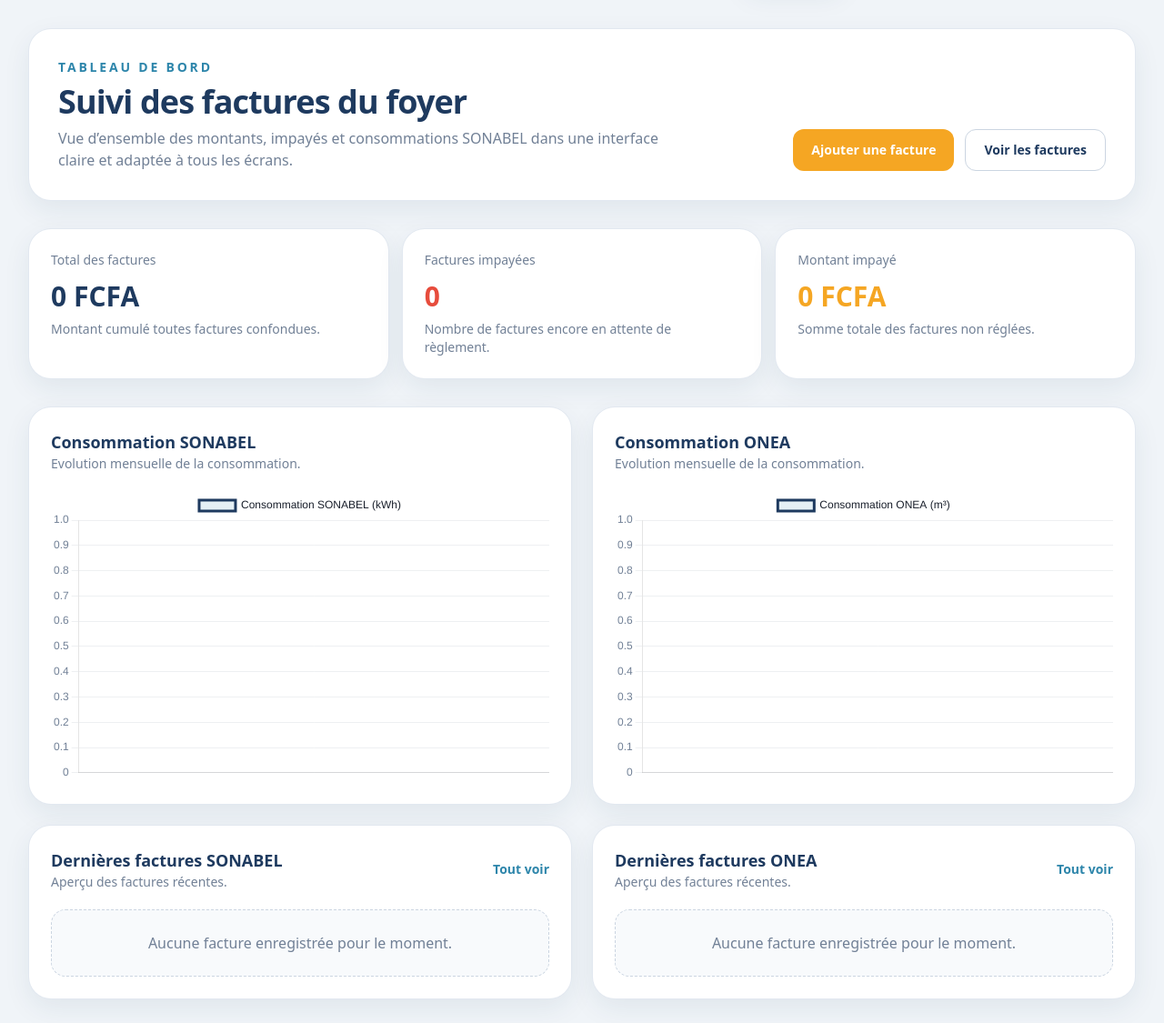
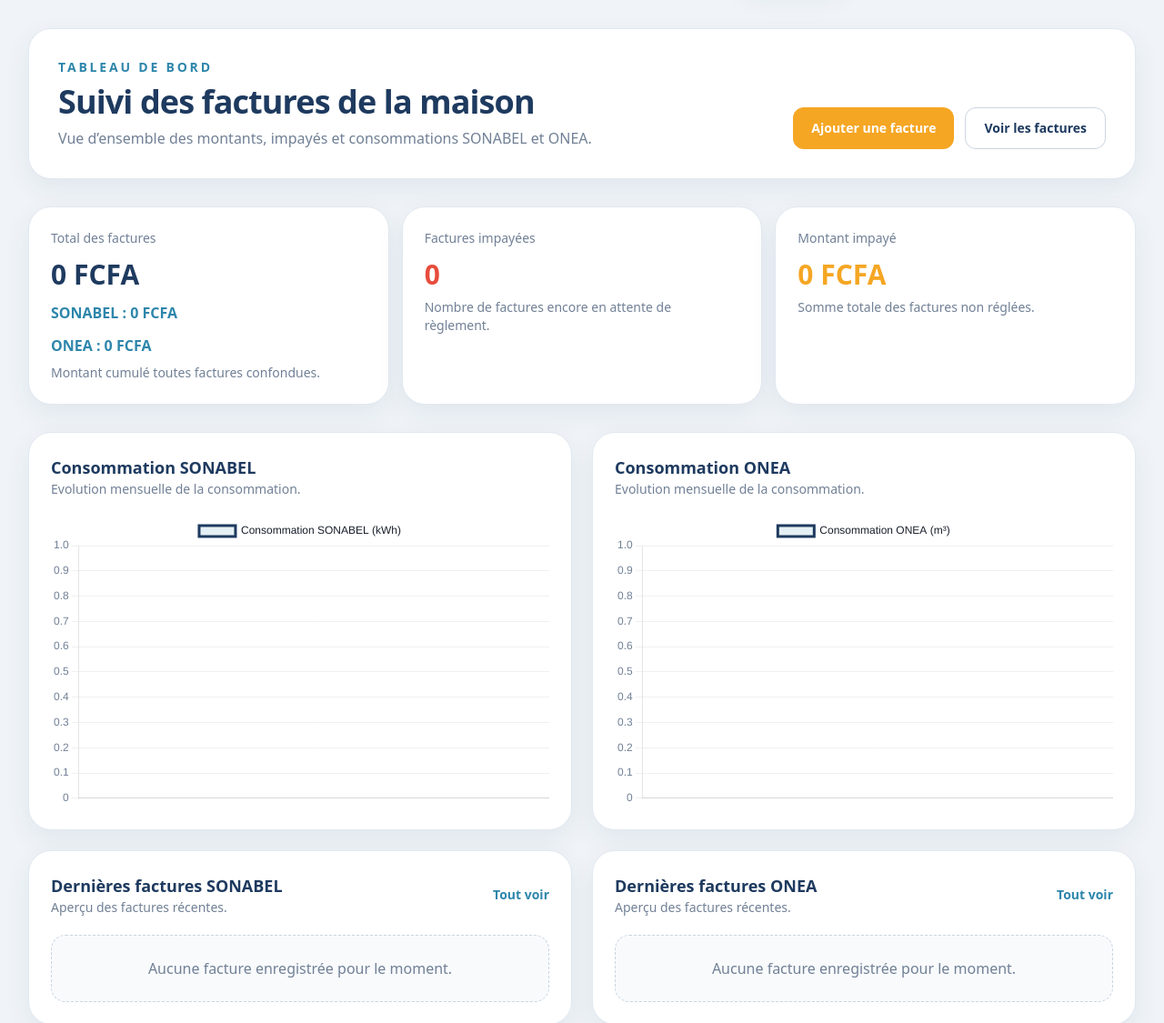
Before and after one commit to Kyrokx/FacTrack, a Django app: page / in a window 1280 px wide. Shown: the part 89-1214 px from the top of the page at 91% size. Run offline with Django 5.2, Linux system fonts and the light colour scheme; the visitor is signed in with stand-in values (Sample User, id 1); data that the repository does not hold is empty; some libraries are stand-ins or nearby versions.

Commit message:
feat: update bill tracking dashboard to include detailed SONABEL and ONEA totals

```diff
--- a/bills/templates/bill/index.html
+++ b/bills/templates/bill/index.html
@@ -12,8 +12,8 @@
         <div class="flex flex-col gap-5 lg:flex-row lg:items-end lg:justify-between">
             <div class="max-w-2xl space-y-2">
                 <p class="text-sm font-semibold uppercase tracking-[0.2em] text-secondary">Tableau de bord</p>
-                <h1 class="text-3xl font-bold tracking-tight text-primary sm:text-4xl">Suivi des factures du foyer</h1>
-                <p class="text-sm leading-6 text-textSecondary sm:text-base">Vue d’ensemble des montants, impayés et consommations SONABEL dans une interface claire et adaptée à tous les écrans.</p>
+                <h1 class="text-3xl font-bold tracking-tight text-primary sm:text-4xl">Suivi des factures de la maison</h1>
+                <p class="text-sm leading-6 text-textSecondary sm:text-base">Vue d’ensemble des montants, impayés et consommations SONABEL et ONEA. </p>
             </div>
             <div class="flex flex-col gap-3 sm:flex-row">
                 <a href="{% url 'add_bills' %}" class="inline-flex items-center justify-center rounded-xl bg-accent px-5 py-3 text-sm font-semibold text-white transition duration-200 hover:-translate-y-0.5 hover:shadow-soft">Ajouter une facture</a>
@@ -26,6 +26,8 @@
         <article class="rounded-3xl bg-white p-6 shadow-soft ring-1 ring-slate-200">
             <p class="text-sm font-medium text-textSecondary">Total des factures</p>
             <p class="mt-3 text-3xl font-bold text-primary">{{ all_bills_price }} FCFA</p>
+            <p class="mt-3 text-1xl font-bold text-secondary">SONABEL : {{ all_sonabel_bills_price }} FCFA</p>
+            <p class="mt-3 text-1xl font-bold text-secondary">ONEA : {{ all_onea_bills_price }} FCFA</p>
             <p class="mt-2 text-sm text-textSecondary">Montant cumulé toutes factures confondues.</p>
         </article>
         <article class="rounded-3xl bg-white p-6 shadow-soft ring-1 ring-slate-200">
--- a/bills/views.py
+++ b/bills/views.py
@@ -18,6 +18,9 @@ def home_view(request):
 
     sonabel_bills_descending = bills.filter(type='SONABEL').order_by('-period')
     sonabel_bills = bills.filter(type='SONABEL').order_by('period')
+
+    all_sonabel_bills_price = Bill.objects.filter(type="SONABEL").aggregate(Sum('price_total'))['price_total__sum'] or 0
+
     sonabal_consumption = sonabel_bills.values_list('total_consumption', flat=True)
     sonabel_bills_period = sonabel_bills.values_list('period', flat=True)
     periods_1 = [d.strftime("%m/%Y") for d in sonabel_bills_period]
@@ -26,6 +29,9 @@ def home_view(request):
 
     onea_bills_descending = bills.filter(type='ONEA').order_by('-period')
     onea_bills = bills.filter(type='ONEA').order_by('period')
+
+    all_onea_bills_price = Bill.objects.filter(type="ONEA").aggregate(Sum('price_total'))['price_total__sum'] or 0
+
     onea_consumption = onea_bills.values_list('total_consumption', flat=True)
     onea_bills_period = onea_bills.values_list('period', flat=True)
     periods_2 = [d.strftime("%m/%Y") for d in onea_bills_period]
@@ -39,6 +45,9 @@ def home_view(request):
 
         'sonabel_bills_descending': sonabel_bills_descending,
         'onea_bills_descending': onea_bills_descending,
+
+        'all_sonabel_bills_price': all_sonabel_bills_price,
+        'all_onea_bills_price': all_onea_bills_price,
         # 'sonabal_consumption': sonabal_consumption,
         # 'sonabel_bills_period': sonabel_bills_period,
 
```
